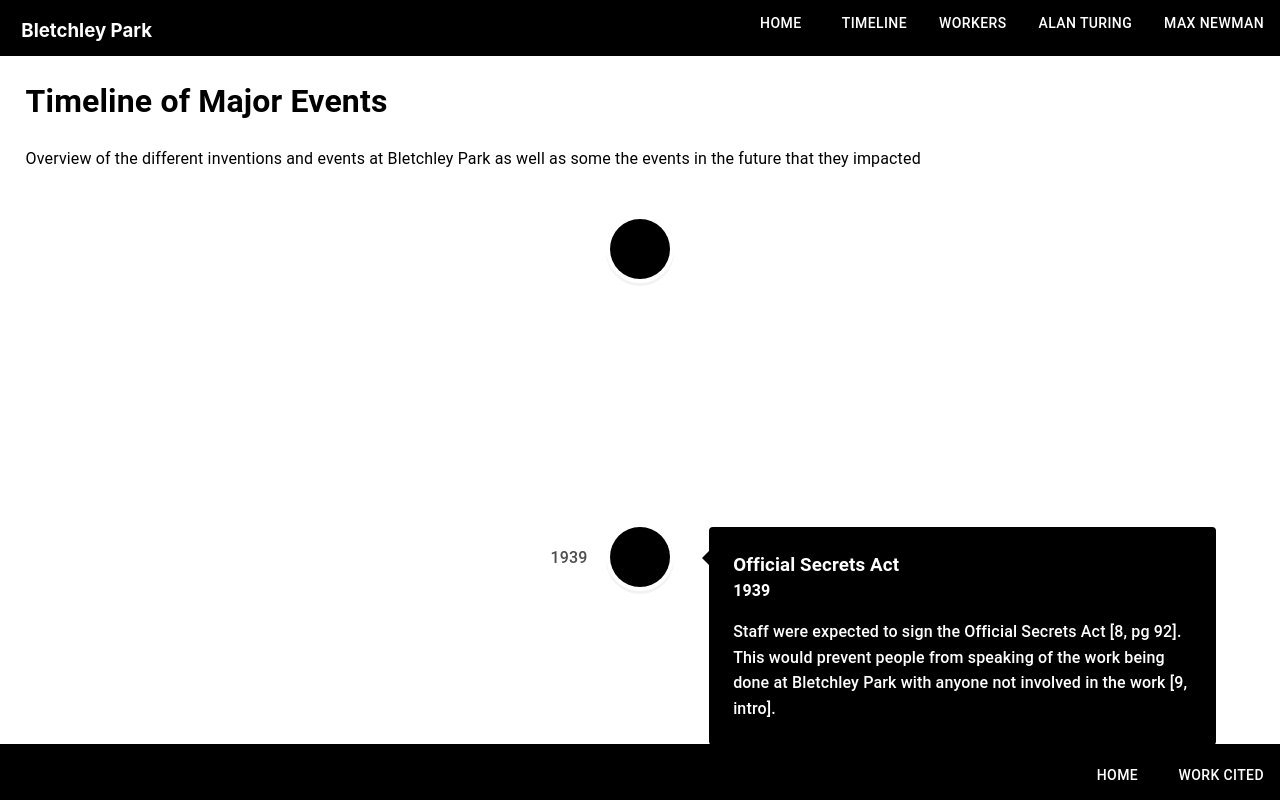
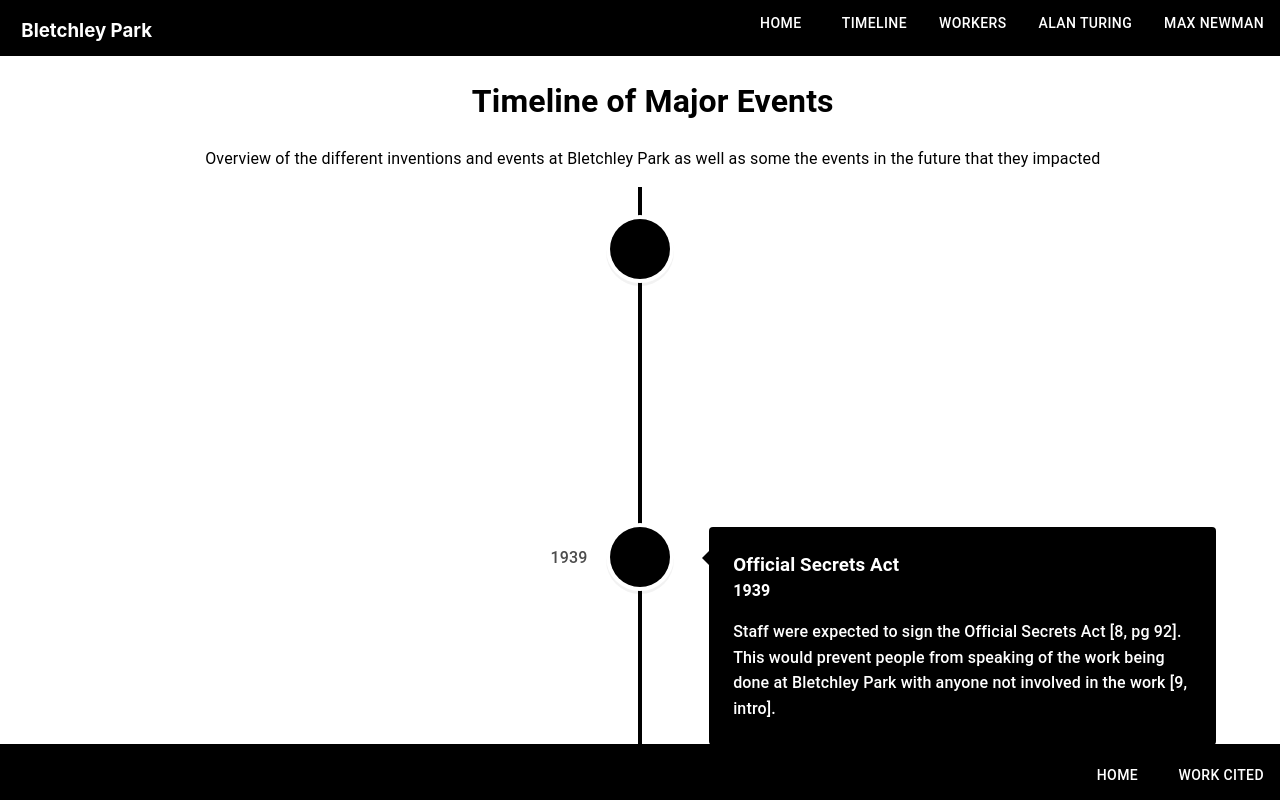
Before and after one commit to kimshek/HPS283, a React (Create React App) app: page / in a window 1280 px wide. Both pictures are taken after a click on the tab "TIMELINE". Shown: the top 800 px of the page. Built offline with nearby package versions, Linux system fonts and the light colour scheme.

Commit message:
Timeline Adjustment

```diff
--- a/src/Components/header.js
+++ b/src/Components/header.js
@@ -120,7 +120,7 @@
 
       </TabPanel>
       <TabPanel value={value} index={1}>
-        <h1 style={{textAlign: 'left', color:'black', paddingLeft: "2%"}}> Timeline of Major Events </h1>
+        <h1 style={{textAlign: 'center', color:'black', paddingLeft: "2%"}}> Timeline of Major Events </h1>
         <Timeline/>
       </TabPanel>
       <TabPanel value={value} index={2}>
--- a/src/Components/timeline.js
+++ b/src/Components/timeline.js
@@ -10,11 +10,13 @@
       }, [])
     return (
         <div>
-            <p style={{textAlign: 'left', color:'black', paddingLeft: '2%'}}>Overview of the different
+            <p style={{textAlign: 'center', color:'black', paddingLeft: '2%'}}>Overview of the different
             inventions and events at Bletchley Park as well as some the events in the future that they
             impacted
             </p>
-            <VerticalTimeline>
+            <VerticalTimeline
+                lineColor = 'black'
+            >
                 <VerticalTimelineElement
                     className="vertical-timeline-element--work"
                     contentStyle={{ background: 'rgb(00, 00, 00)', color: '#fff' }}
```
